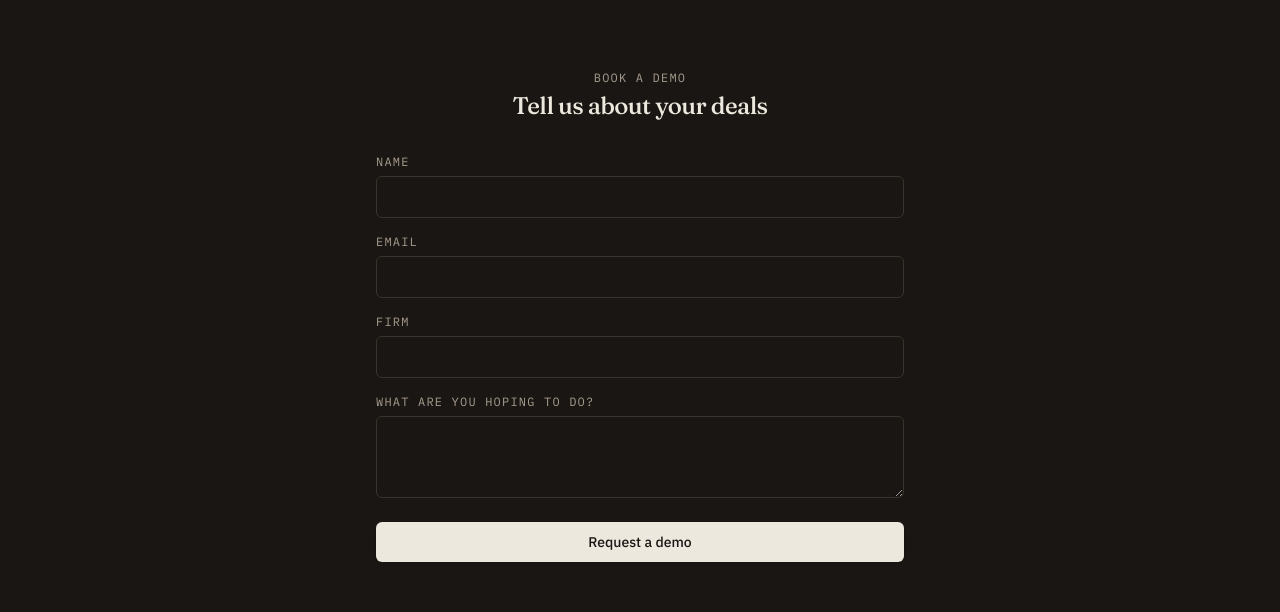
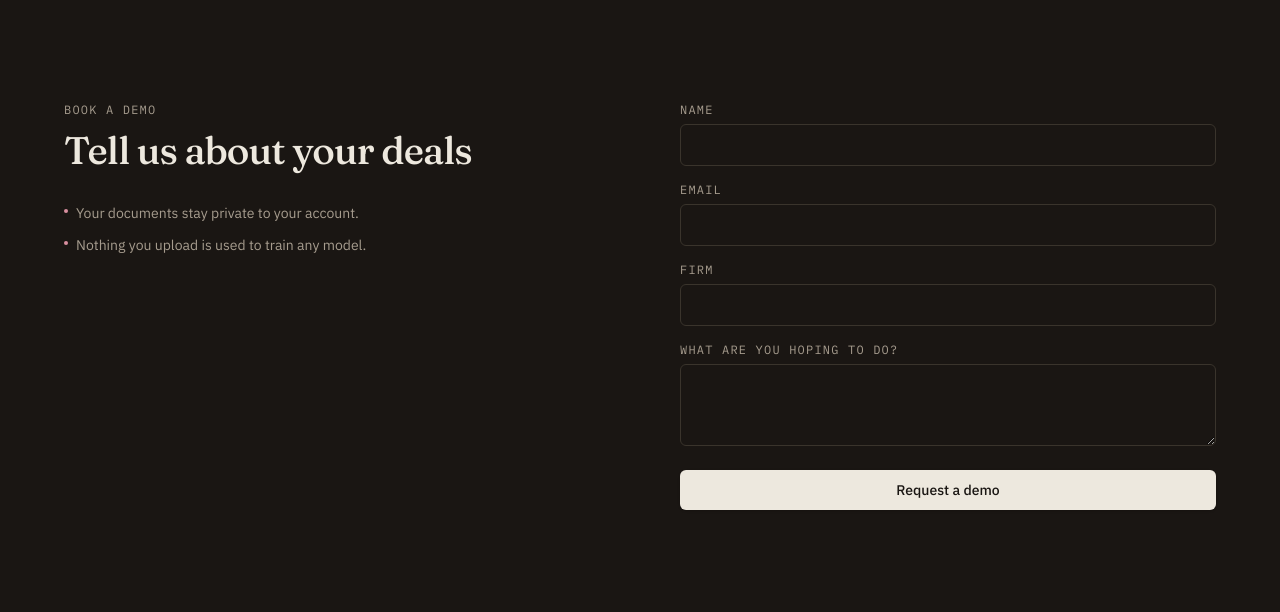
Before and after one commit to Clash4202/cre-copilot, a Next.js app: page / in a window 1280 px wide. Shown: the part 3742-4354 px from the top of the page. Built offline with nearby package versions, Linux system fonts and the light colour scheme; no server answers.

Commit message:
Rebuild demo form as a split layout with trust bullets

```diff
--- a/src/components/landing/demo-form.tsx
+++ b/src/components/landing/demo-form.tsx
@@ -2,6 +2,12 @@
 
 import { useState } from 'react'
 import { requestDemo } from '@/app/actions'
+import { SectionShell } from './section-shell'
+
+const TRUST_POINTS = [
+  'Your documents stay private to your account.',
+  'Nothing you upload is used to train any model.',
+]
 
 export function DemoForm() {
   const [name, setName] = useState('')
@@ -19,25 +25,39 @@ export function DemoForm() {
 
   if (status === 'sent') {
     return (
-      <section id="demo" className="mx-auto max-w-xl px-6 py-24 text-center">
-        <span className="h-1.5 w-1.5 rounded-full bg-wine" aria-hidden="true" />
+      <SectionShell id="demo" className="py-24 text-center sm:py-32">
+        <span className="mx-auto block h-1.5 w-1.5 rounded-full bg-wine" aria-hidden="true" />
         <h2 className="mt-3 font-display text-2xl font-medium tracking-tight text-ink">
           Thanks — we&apos;ll be in touch
         </h2>
         <p className="mt-2 text-sm text-slate">We usually respond within a day or two.</p>
-      </section>
+      </SectionShell>
     )
   }
 
   return (
-    <section id="demo" className="mx-auto max-w-xl px-6 py-24">
-      <div className="flex flex-col gap-1 pb-8 text-center">
+    <SectionShell id="demo" className="py-24 sm:py-32">
+      <div className="grid gap-12 sm:grid-cols-2 sm:gap-20">
+        <div className="flex flex-col gap-6">
+          <div className="flex flex-col gap-1">
             <span className="font-mono text-xs uppercase tracking-widest text-slate">
               Book a demo
             </span>
-        <h2 className="font-display text-2xl font-medium tracking-tight text-ink">
+            <h2 className="font-display text-[clamp(1.75rem,3vw,2.75rem)] font-medium tracking-tight text-ink">
               Tell us about your deals
             </h2>
+          </div>
+          <ul className="flex flex-col gap-3">
+            {TRUST_POINTS.map((point) => (
+              <li key={point} className="flex items-start gap-2 text-sm text-slate">
+                <span
+                  className="mt-1.5 h-1 w-1 flex-none rounded-full bg-wine"
+                  aria-hidden="true"
+                />
+                {point}
+              </li>
+            ))}
+          </ul>
         </div>
         <form onSubmit={handleSubmit} className="flex flex-col gap-4">
           <label className="flex flex-col gap-1.5">
@@ -91,6 +111,7 @@ export function DemoForm() {
             </p>
           )}
         </form>
-    </section>
+      </div>
+    </SectionShell>
   )
 }
```
Lines whose indentation alone changed are shown as unchanged.
